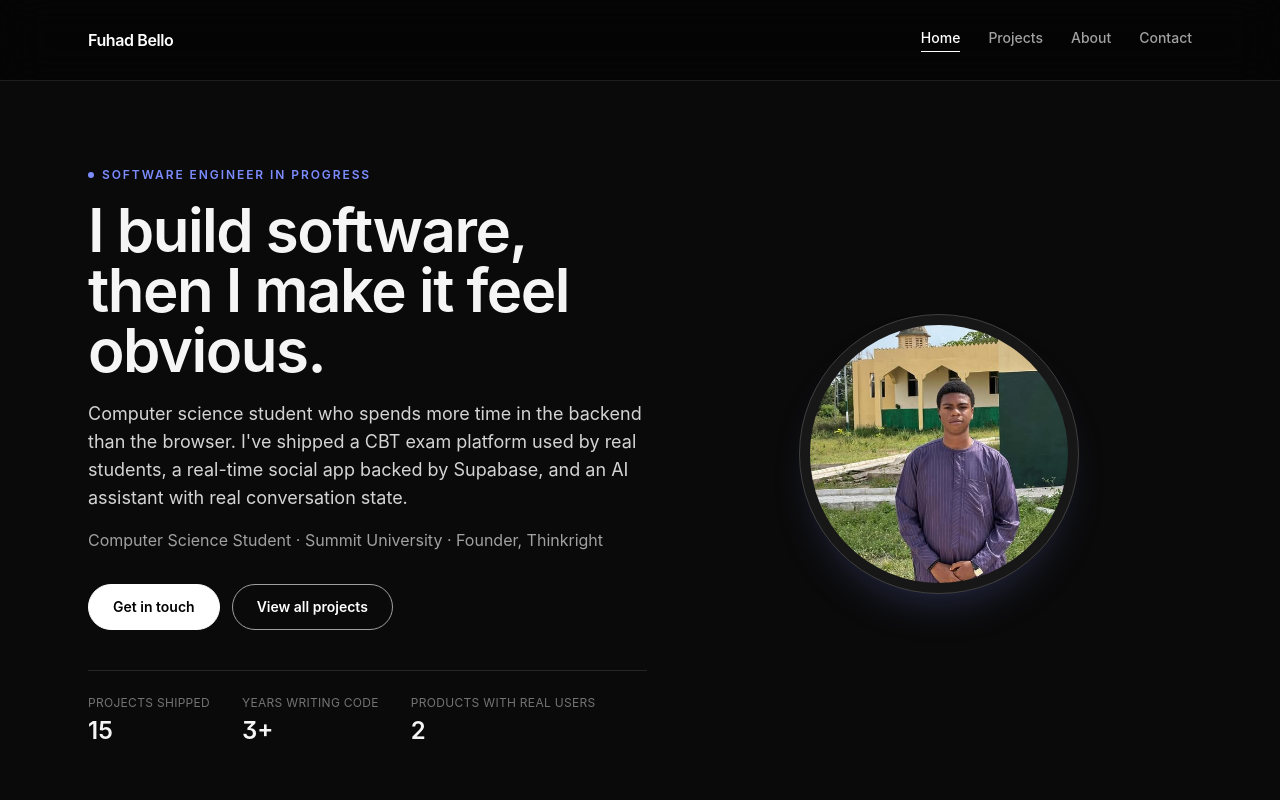
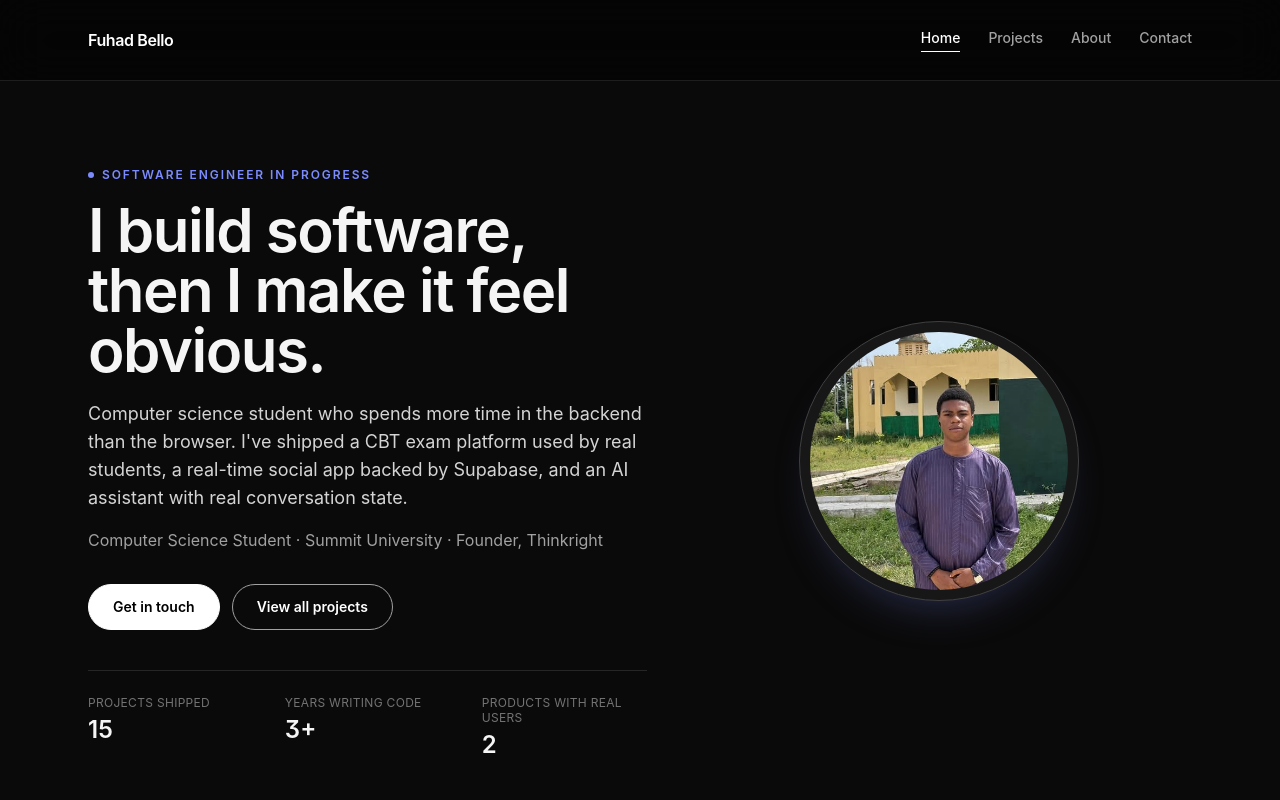
Before and after one commit to Fuhad912/NexGen-Webworks, a React (Vite) app: page / in a window 1280 px wide. Shown: the top 800 px of the page. Built offline with nearby package versions, Linux system fonts and the light colour scheme.

Commit message:
Update Home component layout and styling

```diff
--- a/src/pages/Home.jsx
+++ b/src/pages/Home.jsx
@@ -37,7 +37,7 @@ export default function Home() {
 
   return (
     <>
-      <section className="border-b border-neutral-800">
+      <section className="overflow-hidden border-b border-neutral-800">
         <div className="mx-auto grid w-full max-w-6xl items-center gap-10 px-4 py-12 sm:px-6 sm:py-16 lg:grid-cols-[1.05fr_0.95fr] lg:py-20">
           <Motion.div
             variants={heroContainer}
@@ -76,12 +76,14 @@ export default function Home() {
             {profile.stats?.length ? (
               <Motion.dl
                 variants={heroItem}
-                className="mt-10 flex flex-wrap gap-x-8 gap-y-4 border-t border-neutral-800 pt-6"
+                className="mt-10 grid grid-cols-3 gap-4 border-t border-neutral-800 pt-6 sm:gap-8"
               >
                 {profile.stats.map((stat) => (
                   <div key={stat.label}>
-                    <dt className="text-xs uppercase tracking-wide text-neutral-500">{stat.label}</dt>
-                    <dd className="mt-1 text-2xl font-semibold text-neutral-100">{stat.value}</dd>
+                    <dt className="text-[11px] uppercase leading-tight tracking-wide text-neutral-500 sm:text-xs">
+                      {stat.label}
+                    </dt>
+                    <dd className="mt-1 text-xl font-semibold text-neutral-100 sm:text-2xl">{stat.value}</dd>
                   </div>
                 ))}
               </Motion.dl>
```
